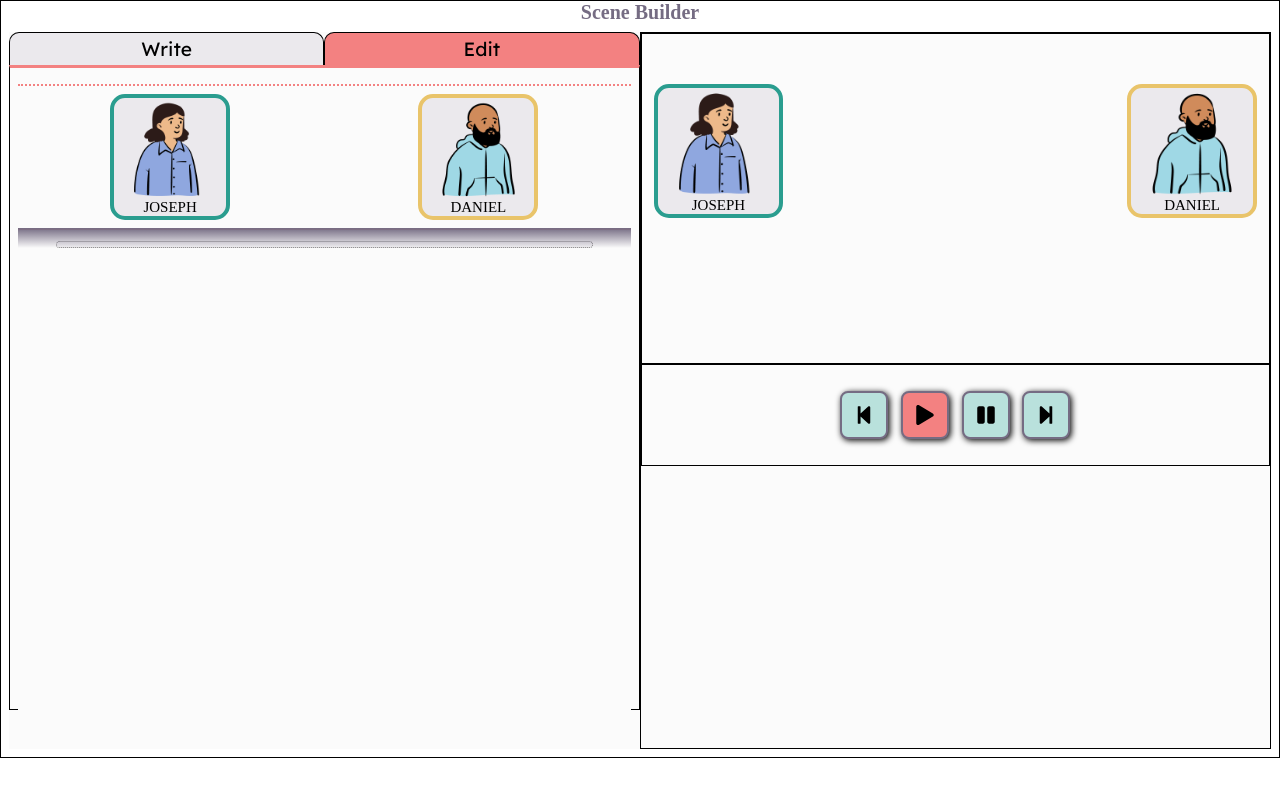
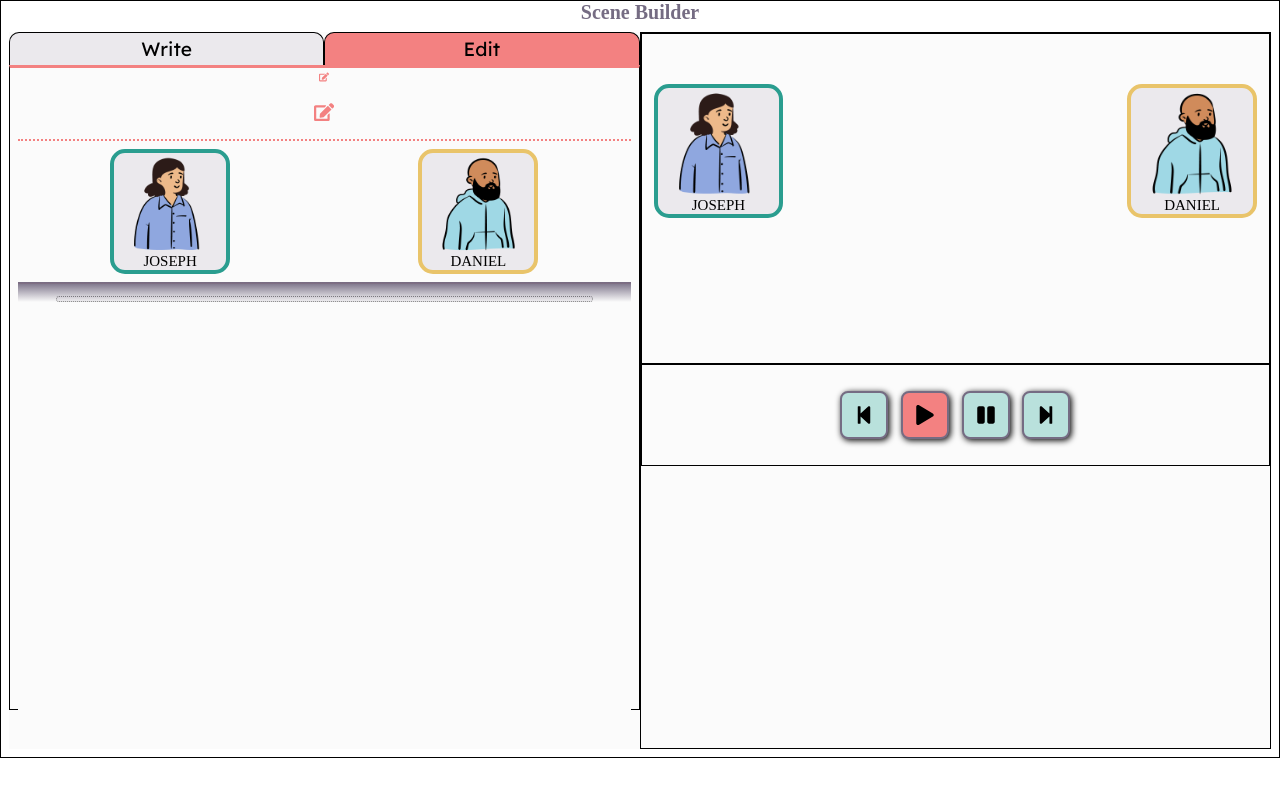
Before and after one commit to hangingpulse/scene-builder, a React (Create React App) app: page / in a window 1280 px wide. Shown: the top 796 px of the page. Built offline with nearby package versions, Linux system fonts and the light colour scheme; a web font is replaced by a local one.

Commit message:
start edit modal

```diff
--- a/src/components/SceneEditor/HeaderEditor/index.js
+++ b/src/components/SceneEditor/HeaderEditor/index.js
@@ -1,6 +1,7 @@
 import React, { useContext } from "react";
 import styled from "styled-components";
 import { SceneContext } from "../../../context/SceneContextProvider";
+import { EditButton } from "../../modularcomponents/Buttons";
 
 const HeaderEditorContainer = styled.div`
     width: 100%;
@@ -11,7 +12,12 @@ const HeaderEditorContainer = styled.div`
 
 function HeaderEditor() {
     const { sceneState } = useContext(SceneContext);
-    return <HeaderEditorContainer>{sceneState.header}</HeaderEditorContainer>;
+    return (
+        <HeaderEditorContainer>
+            {sceneState.header}
+            <EditButton />
+        </HeaderEditorContainer>
+    );
 }
 
 export default HeaderEditor;
--- /dev/null
+++ b/src/components/SceneEditor/SceneElementsEditor/SceneElementsEditor.style.js
@@ -0,0 +1,7 @@
+import styled from "styled-components";
+
+const SceneElementsEditorContainer = styled.div`
+    display: grid;
+`;
+
+export { SceneElementsEditorContainer };
--- /dev/null
+++ b/src/components/SceneEditor/SceneElementsEditor/index.js
@@ -0,0 +1,8 @@
+import React from "react";
+import { SceneElementsEditorContainer } from "./SceneElementsEditor.style";
+
+function SceneElementsEditor() {
+    return <SceneElementsEditorContainer></SceneElementsEditorContainer>;
+}
+
+export default SceneElementsEditor;
--- a/src/components/SceneEditor/SceneItem/index.js
+++ b/src/components/SceneEditor/SceneItem/index.js
@@ -1,5 +1,4 @@
 import React, { useState } from "react";
-import styled from "styled-components";
 import SceneComponent from "../../scenecomponents/SceneComponentWrapper/SceneComponent";
 import SceneItemWrapper from "./SceneItemWrapper";
 import SceneItemEdit from "./SceneItemEdit";
--- a/src/components/SceneEditor/index.js
+++ b/src/components/SceneEditor/index.js
@@ -1,9 +1,10 @@
-import React from "react";
+import React, { useState } from "react";
 import styled from "styled-components";
-import { SceneEditorContextProvider } from "../../context/SceneEditorContext";
 import SceneItemEditor from "./SceneItemEditor";
 import CharacterEditor from "./CharacterEditor";
 import HeaderEditor from "./HeaderEditor";
+import SceneElementsEditor from "./SceneElementsEditor";
+import { EditButton } from "../modularcomponents/Buttons";
 
 const SceneEditorContainer = styled.div`
     width: 100%;
@@ -14,8 +15,12 @@ const SceneEditorContainer = styled.div`
 `;
 
 function SceneEditor() {
+    const [editModal, toggleEditModal] = useState(true);
+
     return (
         <SceneEditorContainer>
+            <EditButton onClick={() => toggleEditModal(true)} />
+            {editModal && <SceneElementsEditor />}
             <HeaderEditor />
             <CharacterEditor />
             <SceneItemEditor />
--- a/src/components/modularcomponents/Buttons/Button.style.js
+++ b/src/components/modularcomponents/Buttons/Button.style.js
@@ -26,11 +26,20 @@ const IconButtonContainer = styled.div`
     display: inline-flex;
     justify-content: center;
     align-items: center;
-    margin: 0.4em;
+    padding: 0.4em;
+
+    border-radius: 0.4rem;
+
+    background-color: ${({ theme, background }) =>
+        background && theme.colors.primary};
 
     &:hover {
         cursor: pointer;
     }
+
+    & .Icon {
+        color: ${(props) => props.theme.colors.highlight};
+    }
 `;
 
 export { ButtonContainer, IconButtonContainer };
--- a/src/components/modularcomponents/Buttons/index.js
+++ b/src/components/modularcomponents/Buttons/index.js
@@ -1,7 +1,7 @@
 import React from "react";
 import styled from "styled-components";
 import { IoMdClose } from "react-icons/io";
-import { FaTrashAlt } from "react-icons/fa";
+import { FaTrashAlt, FaEdit } from "react-icons/fa";
 import { ButtonContainer, IconButtonContainer } from "./Button.style";
 
 // What Buttons do I need?:
@@ -19,9 +19,17 @@ function CloseButton({ onClick }) {
 
 function DeleteButton({ onClick, size }) {
     return (
-        <ButtonContainer onClick={onClick} square={size} highlighted>
-            <FaTrashAlt />
-        </ButtonContainer>
+        <IconButtonContainer onClick={onClick} background>
+            <FaTrashAlt className="Icon" />
+        </IconButtonContainer>
+    );
+}
+
+function EditButton({ onClick, size }) {
+    return (
+        <IconButtonContainer onClick={onClick}>
+            <FaEdit className="Icon" />
+        </IconButtonContainer>
     );
 }
 
@@ -38,4 +46,4 @@ function Button({ children, onClick, highlighted, square }) {
 }
 
 export default Button;
-export { CloseButton, DeleteButton };
+export { CloseButton, DeleteButton, EditButton };
```
Also changed, not shown: src/components/SceneEditor/SceneItem/SceneItemEdit.js (+1 -6 lines), src/components/modularcomponents/Modal/Modal.style.js (added, +13 -0 lines), src/components/modularcomponents/Modal/index.js (added, +12 -0 lines).
